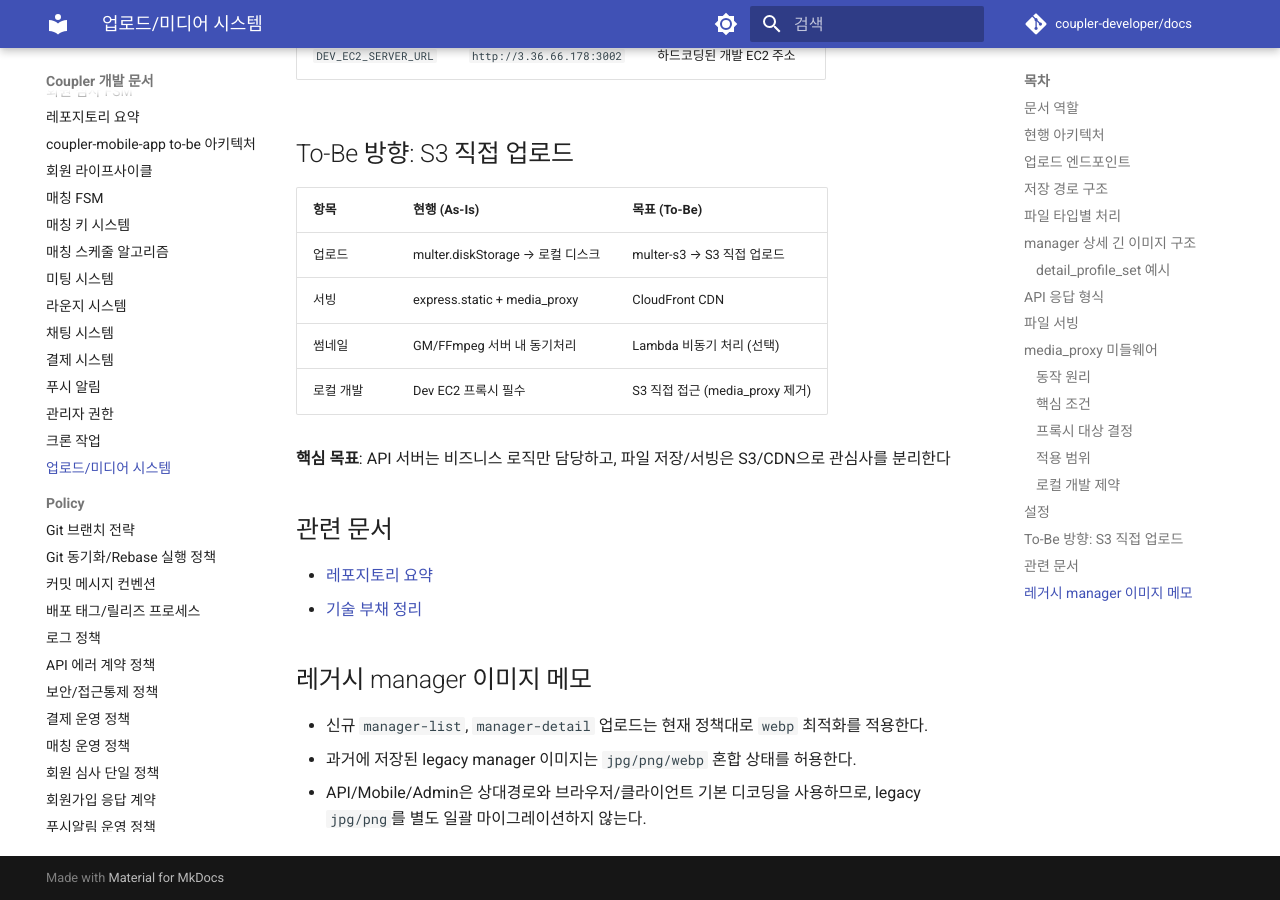
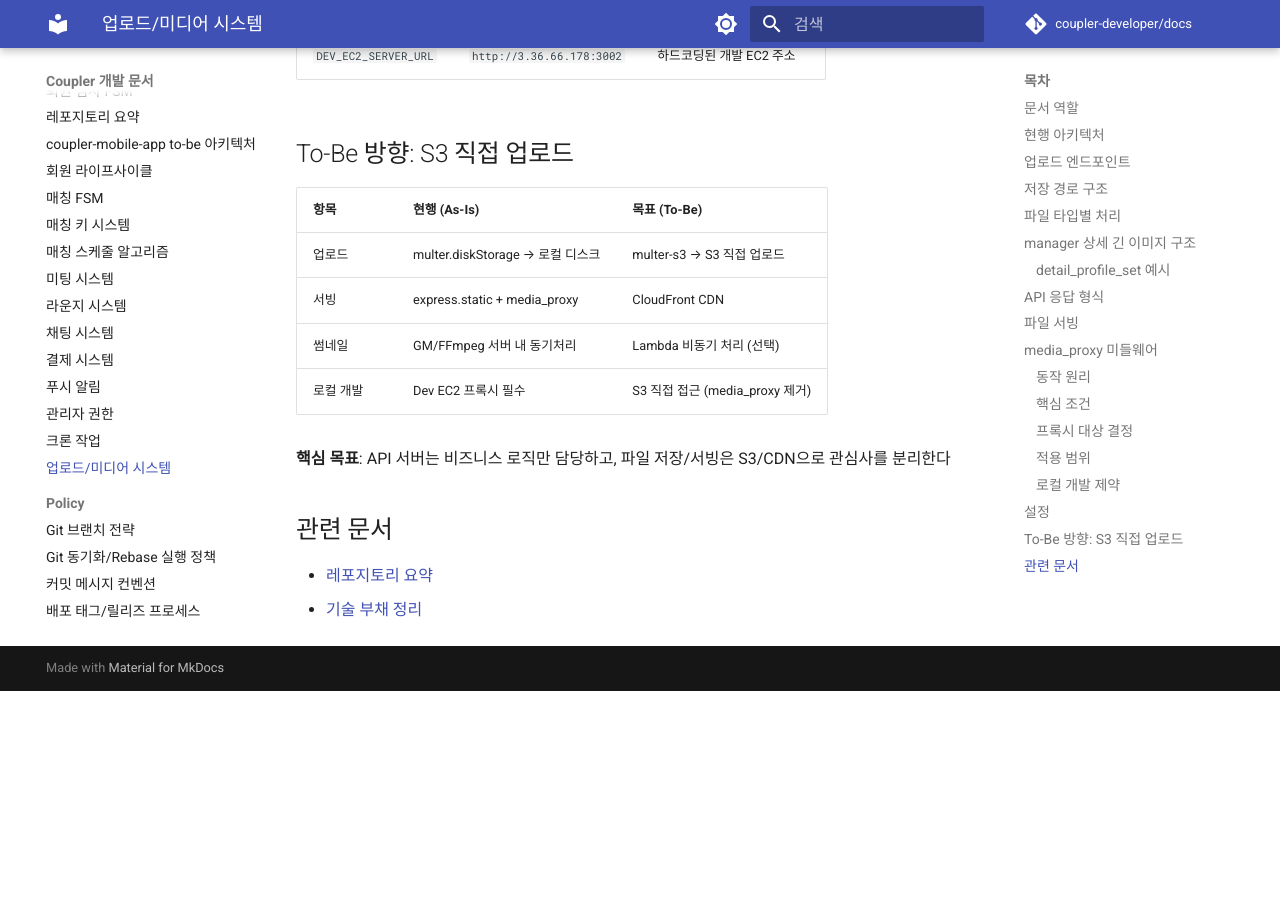
Before and after one commit to coupler-developer/docs, an MkDocs documentation site: the page built from content/architecture/upload-media-system.md, in a window 1280 px wide and 900 px high, scrolled down 7016 px. Built offline with MkDocs 1.6.1 and Material for MkDocs 9.7.7, drawn with Linux system fonts in a browser that asks for light colours; comment, search, counter and statistics services are not loaded; after the commit the page ends 7707 px from its top, so only the background shows below that.

Commit message:
docs: legacy manager 이미지 메모 제거
Changes:
- upload media 문서에서 legacy manager 이미지 설명 메모 제거
- 현시점 운영에 불필요한 정리성 문구 삭제

Tests:
- npm run -s lint:md
- npm run -s build:docs

```diff
--- a/content/architecture/upload-media-system.md
+++ b/content/architecture/upload-media-system.md
@@ -207,9 +207,3 @@ flowchart TD
 
 - [레포지토리 요약](repo-overview.md)
 - [기술 부채 정리](../technical-debt/technical-debt.md)
-
-## 레거시 manager 이미지 메모
-
-- 신규 `manager-list`, `manager-detail` 업로드는 현재 정책대로 `webp` 최적화를 적용한다.
-- 과거에 저장된 legacy manager 이미지는 `jpg/png/webp` 혼합 상태를 허용한다.
-- API/Mobile/Admin은 상대경로와 브라우저/클라이언트 기본 디코딩을 사용하므로, legacy `jpg/png`를 별도 일괄 마이그레이션하지 않는다.
```
